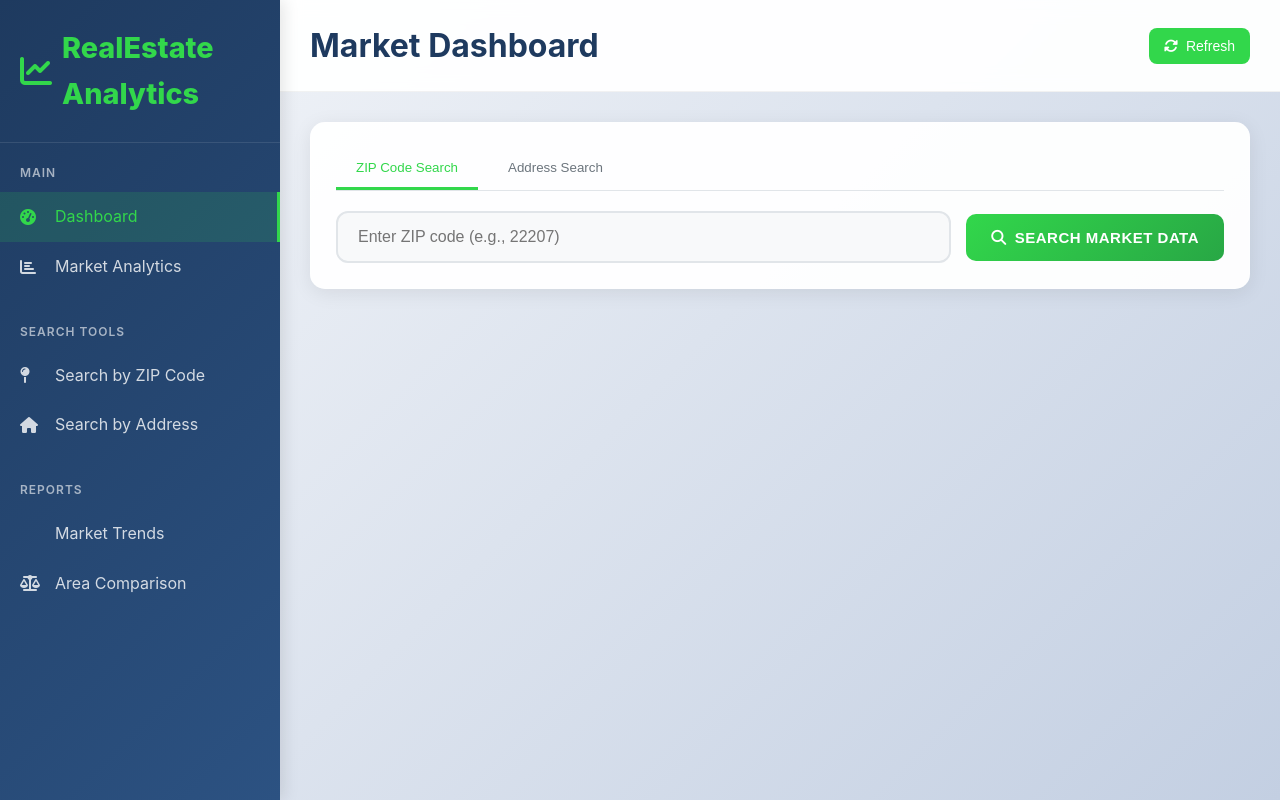
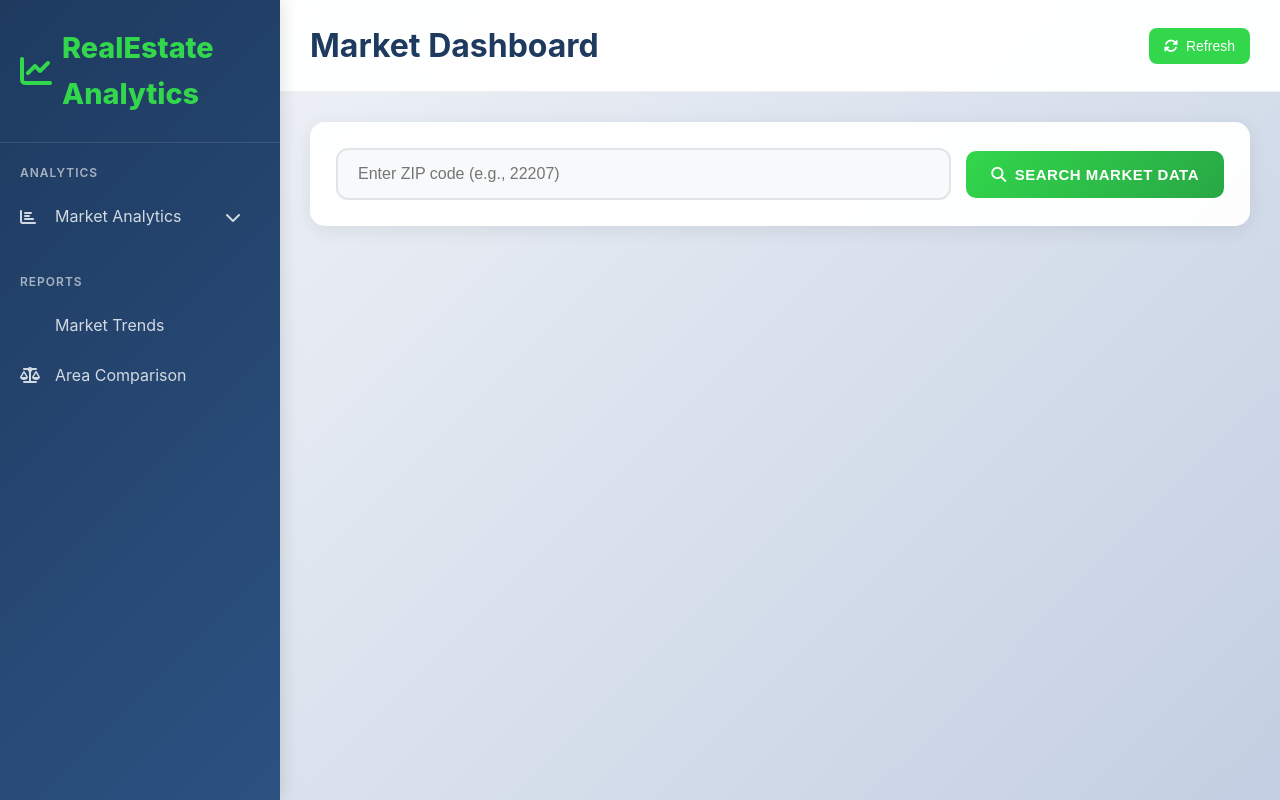
Before and after one commit to valdoramakuela/realestatemarkets, a Flask app: page / in a window 1280 px wide. Run offline with Flask 3, Linux system fonts and the light colour scheme.

Commit message:
Update index.html

```diff
--- a/templates/index.html
+++ b/templates/index.html
@@ -92,6 +92,39 @@
             font-size: 16px;
         }
 
+        .submenu {
+            max-height: 0;
+            overflow: hidden;
+            transition: max-height 0.3s ease;
+            background: rgba(0,0,0,0.1);
+        }
+
+        .submenu.open {
+            max-height: 200px;
+        }
+
+        .submenu-item {
+            display: flex;
+            align-items: center;
+            padding: 10px 20px 10px 50px;
+            color: rgba(255,255,255,0.7);
+            text-decoration: none;
+            transition: all 0.3s ease;
+            cursor: pointer;
+            font-size: 14px;
+        }
+
+        .submenu-item:hover, .submenu-item.active {
+            background: rgba(50, 215, 75, 0.1);
+            color: #32d74b;
+        }
+
+        .submenu-item i {
+            width: 16px;
+            margin-right: 12px;
+            font-size: 14px;
+        }
+
         /* Main Content */
         .main-content {
             margin-left: 280px;
@@ -161,27 +194,13 @@
             border: 1px solid rgba(255, 255, 255, 0.2);
         }
 
+        /* Remove search tabs styles */
         .search-tabs {
-            display: flex;
-            gap: 10px;
-            margin-bottom: 20px;
-            border-bottom: 1px solid #e1e5e9;
+            display: none;
         }
 
         .search-tab {
-            padding: 12px 20px;
-            border: none;
-            background: none;
-            color: #6c757d;
-            font-weight: 500;
-            cursor: pointer;
-            border-bottom: 3px solid transparent;
-            transition: all 0.3s ease;
-        }
-
-        .search-tab.active {
-            color: #32d74b;
-            border-bottom-color: #32d74b;
+            display: none;
         }
 
         .search-form {
@@ -555,27 +574,22 @@
 
         <nav class="nav-menu">
             <div class="nav-section">
-                <div class="nav-section-title">Main</div>
-                <a href="#" class="nav-item active" data-section="dashboard">
-                    <i class="fas fa-tachometer-alt"></i>
-                    Dashboard
-                </a>
-                <a href="#" class="nav-item" data-section="analytics">
+                <div class="nav-section-title">Analytics</div>
+                <div class="nav-item" data-section="analytics">
                     <i class="fas fa-chart-bar"></i>
-                    Market Analytics
-                </a>
+                    <span>Market Analytics</span>
+                    <i class="fas fa-chevron-down" style="margin-left: auto; transition: transform 0.3s ease;"></i>
                 </div>
-
-            <div class="nav-section">
-                <div class="nav-section-title">Search Tools</div>
-                <a href="#" class="nav-item" data-section="zipcode">
+                <div class="submenu" id="analyticsSubmenu">
+                    <a href="#" class="submenu-item active" data-search-type="zipcode">
                         <i class="fas fa-map-pin"></i>
                         Search by ZIP Code
                     </a>
-                <a href="#" class="nav-item" data-section="address">
+                    <a href="#" class="submenu-item" data-search-type="address">
                         <i class="fas fa-home"></i>
                         Search by Address
                     </a>
+                </div>
             </div>
 
             <div class="nav-section">
@@ -613,17 +627,12 @@
         <!-- Content Area -->
         <div class="content-area">
             <!-- Search Section -->
-            <div class="search-section">
-                <div class="search-tabs">
-                    <button class="search-tab active" data-tab="zipcode">ZIP Code Search</button>
-                    <button class="search-tab" data-tab="address">Address Search</button>
-                </div>
-
+            <div class="search-section" id="searchSection">
                 <form class="search-form" id="searchForm">
                     <input type="text" class="search-input" id="searchInput" placeholder="Enter ZIP code (e.g., 22207)" required>
                     <button type="submit" class="search-btn" id="searchBtn">
                         <i class="fas fa-search"></i>
-                        Search Market Data
+                        <span id="searchBtnText">Search Market Data</span>
                     </button>
                 </form>
             </div>
@@ -723,57 +732,74 @@
         document.addEventListener('DOMContentLoaded', function() {
             const menuToggle = document.getElementById('menuToggle');
             const sidebar = document.getElementById('sidebar');
-            const navItems = document.querySelectorAll('.nav-item');
-            const searchTabs = document.querySelectorAll('.search-tab');
+            const analyticsItem = document.querySelector('[data-section="analytics"]');
+            const analyticsSubmenu = document.getElementById('analyticsSubmenu');
+            const submenuItems = document.querySelectorAll('.submenu-item');
+            const searchInput = document.getElementById('searchInput');
+            const searchBtnText = document.getElementById('searchBtnText');
+
+            let currentSearchType = 'zipcode';
 
             // Mobile menu toggle
             menuToggle.addEventListener('click', function() {
                 sidebar.classList.toggle('open');
             });
 
-            // Navigation items
-            navItems.forEach(item => {
+            // Analytics dropdown toggle
+            analyticsItem.addEventListener('click', function(e) {
+                e.preventDefault();
+                analyticsSubmenu.classList.toggle('open');
+                const chevron = this.querySelector('.fa-chevron-down');
+                chevron.style.transform = analyticsSubmenu.classList.contains('open') ? 'rotate(180deg)' : 'rotate(0deg)';
+            });
+
+            // Submenu item selection
+            submenuItems.forEach(item => {
                 item.addEventListener('click', function(e) {
                     e.preventDefault();
-                    navItems.forEach(nav => nav.classList.remove('active'));
+
+                    // Update active states
+                    submenuItems.forEach(sub => sub.classList.remove('active'));
                     this.classList.add('active');
 
-                    const section = this.dataset.section;
-                    // Handle section switching here
-                    console.log('Navigating to:', section);
+                    // Update search type
+                    currentSearchType = this.dataset.searchType;
+
+                    // Update UI based on selection
+                    if (currentSearchType === 'zipcode') {
+                        searchInput.placeholder = 'Enter ZIP code (e.g., 22207)';
+                        searchBtnText.textContent = 'Search by ZIP Code';
+                    } else {
+                        searchInput.placeholder = 'Enter full address (e.g., 123 Main St, Arlington, VA)';
+                        searchBtnText.textContent = 'Search by Address';
+                    }
+
+                    // Clear previous search and hide dashboard
+                    hideDashboard();
+                    searchInput.value = '';
+
+                    console.log('Selected search type:', currentSearchType);
                 });
             });
 
-            // Search tabs
-            searchTabs.forEach(tab => {
-                tab.addEventListener('click', function() {
-                    searchTabs.forEach(t => t.classList.remove('active'));
-                    this.classList.add('active');
-
-                    const tabType = this.dataset.tab;
-                    const searchInput = document.getElementById('searchInput');
-
-                    if (tabType === 'zipcode') {
-                        searchInput.placeholder = 'Enter ZIP code (e.g., 22207)';
-                    } else {
-                        searchInput.placeholder = 'Enter full address (e.g., 123 Main St, Arlington, VA)';
-                    }
-                });
-            });
+            // Initialize with ZIP code search
+            analyticsSubmenu.classList.add('open');
+            const chevron = analyticsItem.querySelector('.fa-chevron-down');
+            chevron.style.transform = 'rotate(180deg)';
         });
 
         // Search form submission
         document.getElementById('searchForm').addEventListener('submit', async (e) => {
             e.preventDefault();
             const searchValue = document.getElementById('searchInput').value.trim();
-            const activeTab = document.querySelector('.search-tab.active').dataset.tab;
+            const currentSearchType = document.querySelector('.submenu-item.active').dataset.searchType;
 
             if (!searchValue) {
                 showError('Please enter a valid search term');
                 return;
             }
 
-            if (activeTab === 'zipcode') {
+            if (currentSearchType === 'zipcode') {
                 await fetchMarketData(searchValue);
             } else {
                 await fetchMarketDataByAddress(searchValue);
```
Lines whose indentation alone changed are shown as unchanged.
